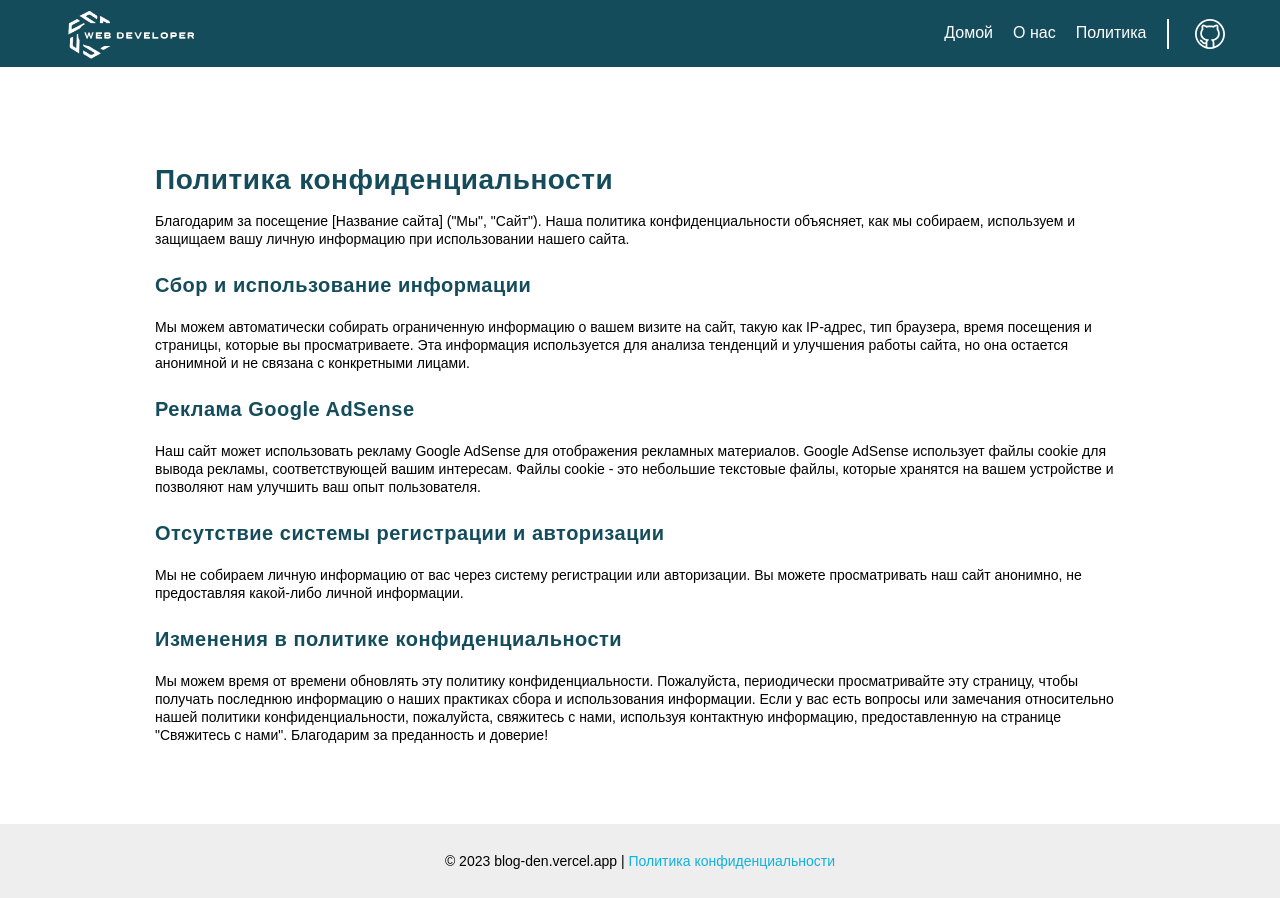
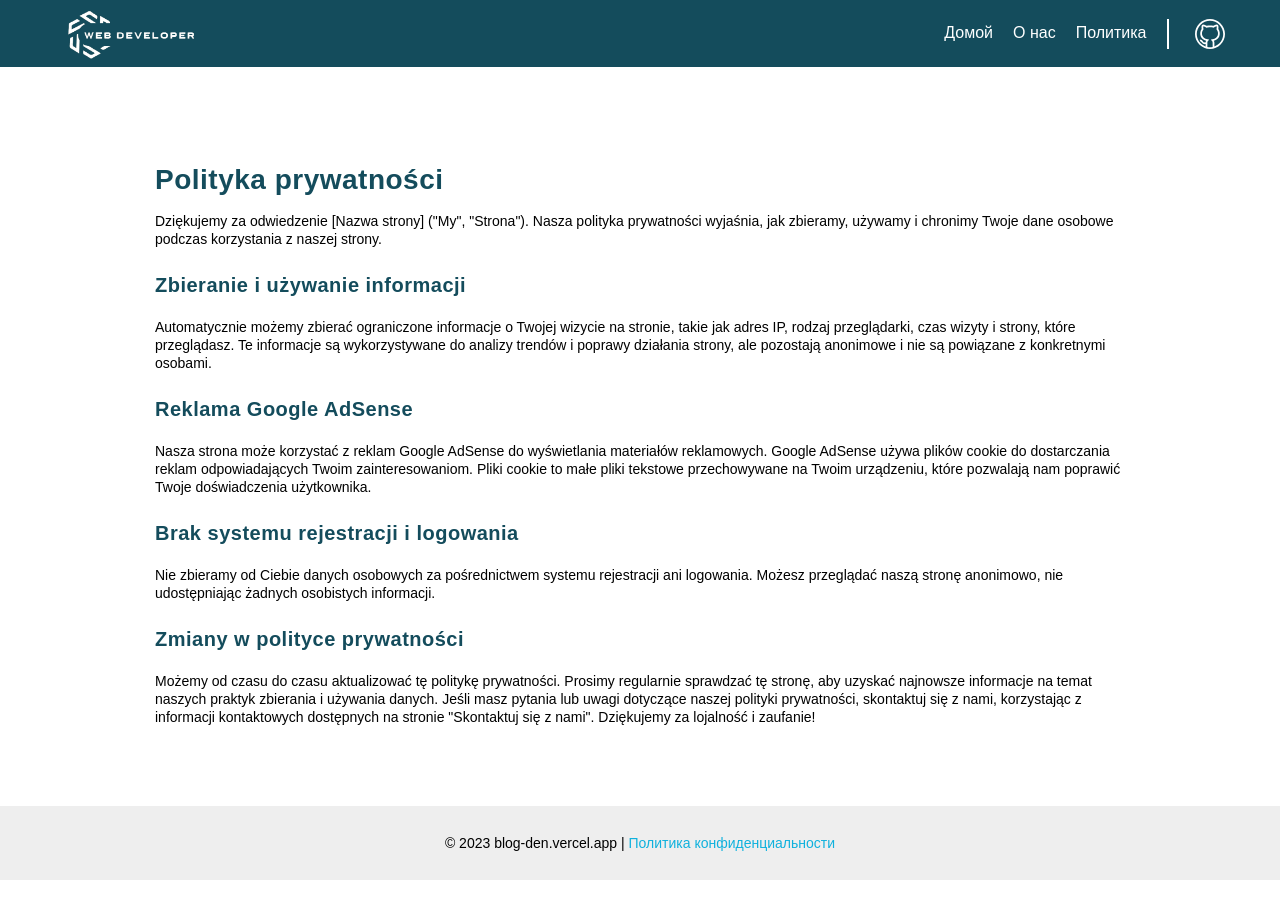
Before and after one commit to den4k-pr/blog, a React (Create React App) app: page /privacy in a window 1280 px wide. Built offline with nearby package versions, Linux system fonts and the light colour scheme.

Commit message:
Update Privacy.jsx

```diff
--- a/src/pages/Privacy.jsx
+++ b/src/pages/Privacy.jsx
@@ -1,18 +1,16 @@
-
-
 export const Privacy = () => {
-    return(
+    return (
         <section>
-            <h2 className="main--title">Политика конфиденциальности</h2>
-            <p className="main--text">Благодарим за посещение [Название сайта] ("Мы", "Сайт"). Наша политика конфиденциальности объясняет, как мы собираем, используем и защищаем вашу личную информацию при использовании нашего сайта.</p>
-            <h3 className="second--title">Сбор и использование информации</h3>
-            <p className="main--text">Мы можем автоматически собирать ограниченную информацию о вашем визите на сайт, такую как IP-адрес, тип браузера, время посещения и страницы, которые вы просматриваете. Эта информация используется для анализа тенденций и улучшения работы сайта, но она остается анонимной и не связана с конкретными лицами.</p>
-            <h3 className="second--title">Реклама Google AdSense</h3>
-            <p className="main--text">Наш сайт может использовать рекламу Google AdSense для отображения рекламных материалов. Google AdSense использует файлы cookie для вывода рекламы, соответствующей вашим интересам. Файлы cookie - это небольшие текстовые файлы, которые хранятся на вашем устройстве и позволяют нам улучшить ваш опыт пользователя.</p>
-            <h3 className="second--title">Отсутствие системы регистрации и авторизации</h3>
-            <p className="main--text">Мы не собираем личную информацию от вас через систему регистрации или авторизации. Вы можете просматривать наш сайт анонимно, не предоставляя какой-либо личной информации.</p>
-            <h3 className="second--title">Изменения в политике конфиденциальности</h3>
-            <p className="main--text">Мы можем время от времени обновлять эту политику конфиденциальности. Пожалуйста, периодически просматривайте эту страницу, чтобы получать последнюю информацию о наших практиках сбора и использования информации. Если у вас есть вопросы или замечания относительно нашей политики конфиденциальности, пожалуйста, свяжитесь с нами, используя контактную информацию, предоставленную на странице "Свяжитесь с нами". Благодарим за преданность и доверие!</p>
+            <h2 className="main--title">Polityka prywatności</h2>
+            <p className="main--text">Dziękujemy za odwiedzenie [Nazwa strony] ("My", "Strona"). Nasza polityka prywatności wyjaśnia, jak zbieramy, używamy i chronimy Twoje dane osobowe podczas korzystania z naszej strony.</p>
+            <h3 className="second--title">Zbieranie i używanie informacji</h3>
+            <p className="main--text">Automatycznie możemy zbierać ograniczone informacje o Twojej wizycie na stronie, takie jak adres IP, rodzaj przeglądarki, czas wizyty i strony, które przeglądasz. Te informacje są wykorzystywane do analizy trendów i poprawy działania strony, ale pozostają anonimowe i nie są powiązane z konkretnymi osobami.</p>
+            <h3 className="second--title">Reklama Google AdSense</h3>
+            <p className="main--text">Nasza strona może korzystać z reklam Google AdSense do wyświetlania materiałów reklamowych. Google AdSense używa plików cookie do dostarczania reklam odpowiadających Twoim zainteresowaniom. Pliki cookie to małe pliki tekstowe przechowywane na Twoim urządzeniu, które pozwalają nam poprawić Twoje doświadczenia użytkownika.</p>
+            <h3 className="second--title">Brak systemu rejestracji i logowania</h3>
+            <p className="main--text">Nie zbieramy od Ciebie danych osobowych za pośrednictwem systemu rejestracji ani logowania. Możesz przeglądać naszą stronę anonimowo, nie udostępniając żadnych osobistych informacji.</p>
+            <h3 className="second--title">Zmiany w polityce prywatności</h3>
+            <p className="main--text">Możemy od czasu do czasu aktualizować tę politykę prywatności. Prosimy regularnie sprawdzać tę stronę, aby uzyskać najnowsze informacje na temat naszych praktyk zbierania i używania danych. Jeśli masz pytania lub uwagi dotyczące naszej polityki prywatności, skontaktuj się z nami, korzystając z informacji kontaktowych dostępnych na stronie "Skontaktuj się z nami". Dziękujemy za lojalność i zaufanie!</p>
         </section>
-    )
-}
+    );
+};
```
